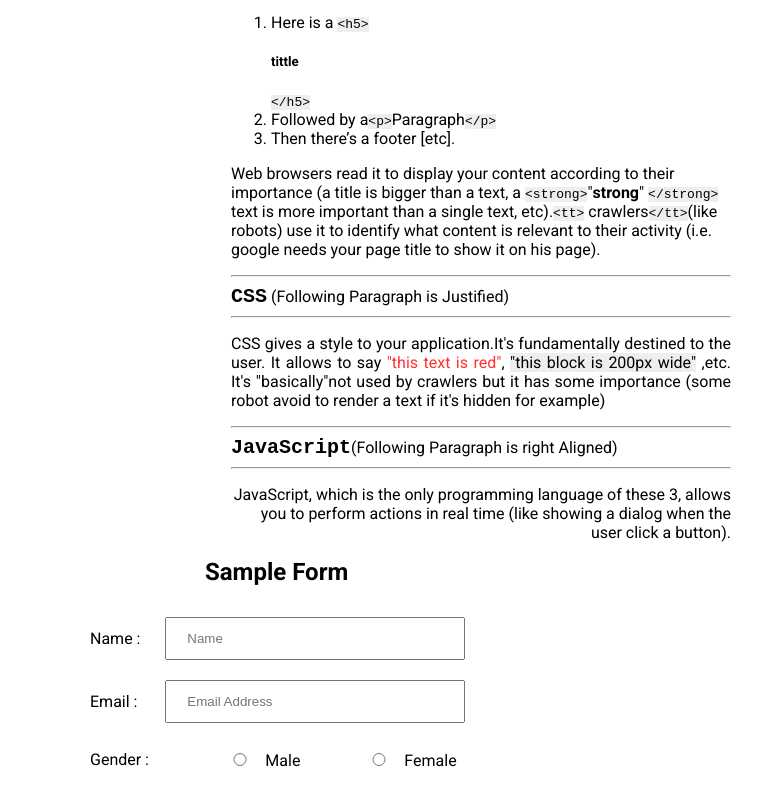
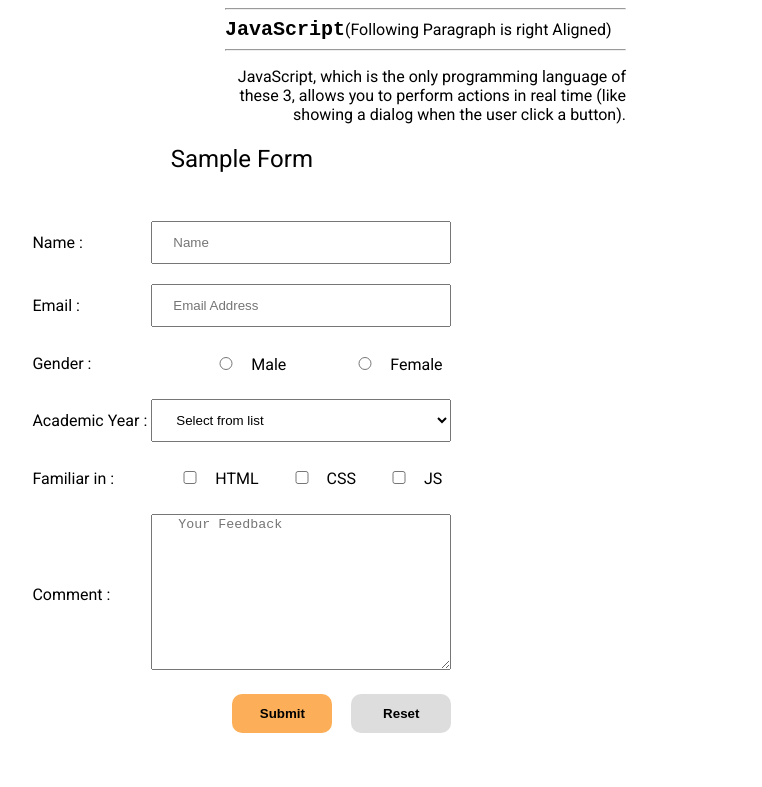
Before and after one commit to RaveFX/reidcon, a plain HTML site: page why.html in a window 1280 px wide. Shown: the part 862-1649 px from the top of the page, without its empty margins (421-1183 px from the left). Drawn offline with Linux system fonts and the light colour scheme.

Commit message:
pre final 004

```diff
--- a/style.css
+++ b/style.css
@@ -198,17 +198,19 @@ html, body {
   .BIGTEXT1{
     width: 40%;
     float: right;
+    margin-right: 100px;
     margin-top: 0px;
     margin-bottom: 0%;
+    padding: 0px;
     font-size: 72px;
     font-weight: 200;
 }
 
 .app1{
   padding-top: 0px ;
-  padding-left: 60px;
-  height: 500px;
-  width: 650px;
+  padding-left: 0px;
+  height: auto;
+  width: 500;
 }
 
 .INDEX{
@@ -220,14 +222,22 @@ html, body {
 .photo{
   margin-top: 70px;
   float: left;
-  width: 50%;
+  width: 45%;
 }
 .tab1{
   margin-top: -20px;
-  margin-left: 100px;
+  margin-left: 0px;
+  margin-right: 100px;
+  padding:5px;
   float: right;
-  width: 500px;
+  width: 37%;
 }
+
+.space{
+width: 10%;
+float: inline-end;
+}
+
 .p1{
   text-align: left;
 }
@@ -246,15 +256,23 @@ mark.wide{
   width: 200px;
 }
 .form{
-  margin-left: 500px;
-  margin-right: 60px;
-  margin-top: 0px;
-  width: 30%;
-  height: 100vh;
+  float: right;
+  margin-left: 0px;
+  margin-right: 0px;
+  padding-top: 0px;
+  margin-top: -100px;
+  margin-bottom: 50px;
+  width: 65%;
 }
-.form h2{
+
+
+.tabletopicbot{
   text-align: center;
+  font-size: x-large;
+
 }
+
+
 
 input[type=text] {
   width: 300px;
--- a/why.html
+++ b/why.html
@@ -36,12 +36,25 @@
         JavaScript, which is the only programming language of these 3, allows you to perform actions in real time (like showing a dialog when the user click a button).
     </p>
     </div>
+
+    <div class="space"></div>
+
+
+
+
     </div>
+
+    <div>
+        <div class="space2"></div>
+
     <div class="form">
-        <h2>Sample Form</h2>
+
         <form>
             <table class="table2">
-                <tbody><tr>
+                <tbody>
+                    <tr><td rowspan="2" colspan="2"  class="tabletopicbot">Sample Form</td></tr>
+                    <tr></tr>
+                    <tr>
                     <td>Name :</td>
                     <td><input type="text" placeholder="Name" name=""></td>
                 </tr>
@@ -86,6 +99,8 @@
 
         </form>
         </div>
+        <div class="space3"></div>
+    </div>
 
 
 
```
